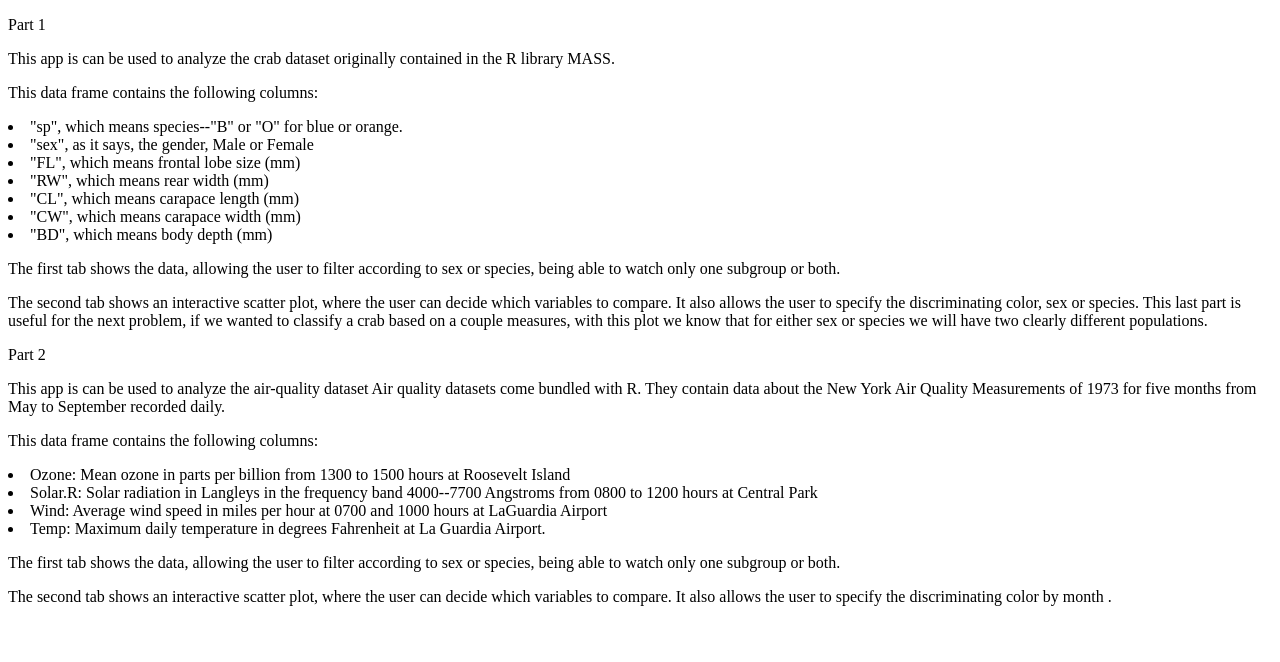
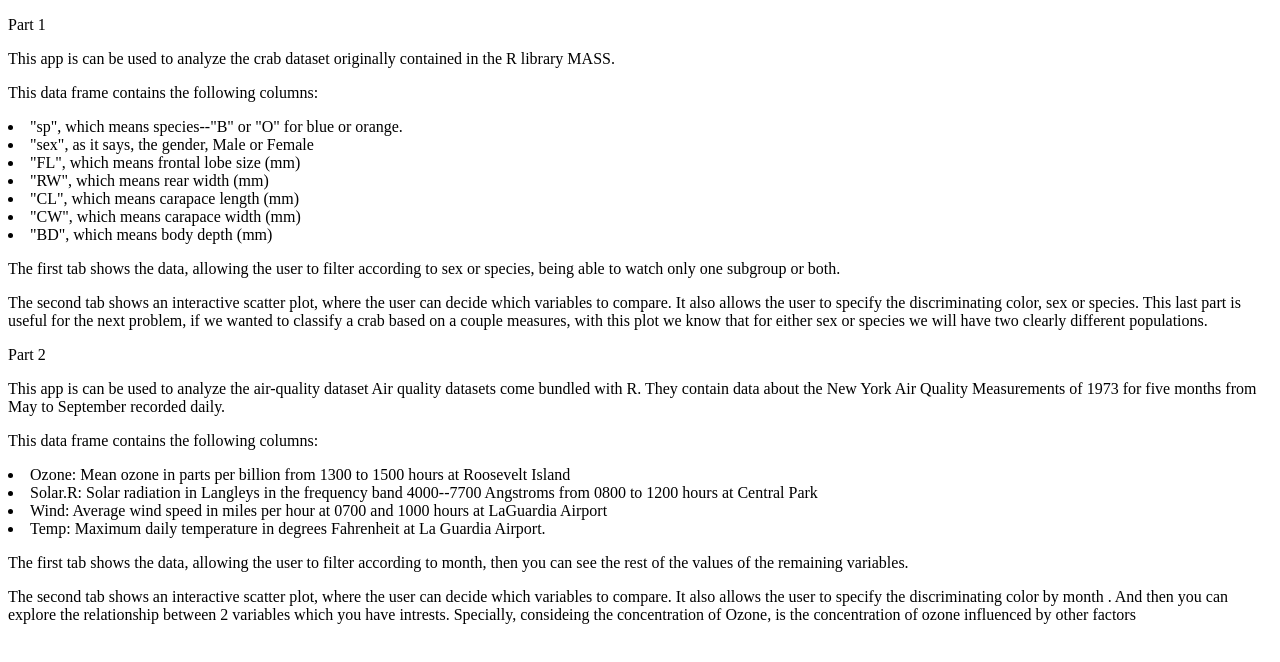
Before and after one commit to pablo-qui/final_project, a plain HTML site: page index.html in a window 1280 px wide. Drawn offline with Linux system fonts and the light colour scheme.

Commit message:
more details of index

```diff
--- a/index.html
+++ b/index.html
@@ -46,12 +46,14 @@
             <li>Wind: Average wind speed in miles per hour at 0700 and 1000 hours at LaGuardia Airport</li>
             <li>Temp: Maximum daily temperature in degrees Fahrenheit at La Guardia Airport.</li>
         </p>
-        <p>The first tab shows the data, allowing the user to filter according to sex or species, being able to watch
-            only one subgroup or both.
+        <p>
+            The first tab shows the data, allowing the user to filter according to month, then you can see the rest of the values of
+            the remaining variables.
         </p>
         <p>The second tab shows an interactive scatter plot, where the user can decide which variables to compare.
             It also allows the user to specify the discriminating color by month .
-
+            And then you can explore the relationship between 2 variables which you have intrests.
+            Specially, consideing the concentration of Ozone, is the concentration of ozone influenced by other factors
         </p>
 
 
```
